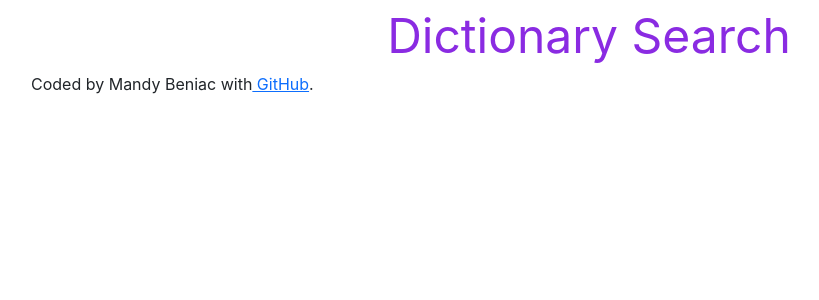
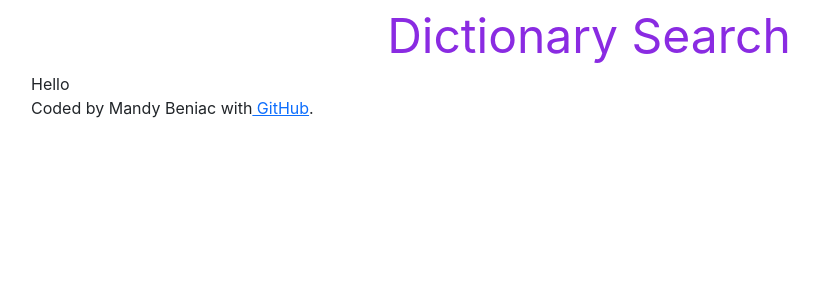
Before and after one commit to mbeniac/dictionary-app, a React (Create React App) app: page / in a window 1280 px wide. Shown: the top 300 px of the page, without its empty margins (51-870 px from the left). Built offline with nearby package versions, Linux system fonts and the light colour scheme.

Commit message:
dictionary element

```diff
--- a/src/App.js
+++ b/src/App.js
@@ -1,10 +1,14 @@
 import "./App.css";
+import Dictionary from "./Dictionary";
 
 function App() {
   return (
     <div className="App">
       <div className="container">
         <header className="App-header">Dictionary Search</header>
+        <main>
+          <Dictionary />
+        </main>
         <footer>
           Coded by Mandy Beniac with
           <a href="https://github.com/mbeniac/dictionary-app"> GitHub</a>.
--- /dev/null
+++ b/src/Dictionary.js
@@ -0,0 +1,5 @@
+import React from "react";
+
+export default function Dictionary() {
+  return "Hello";
+}
```
